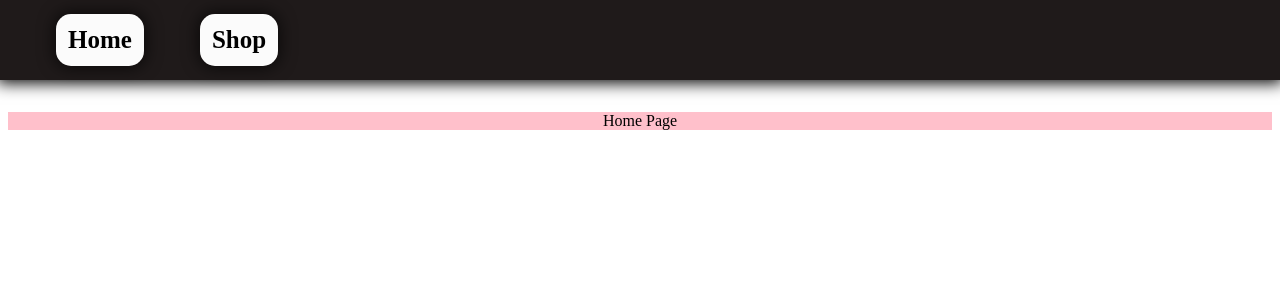
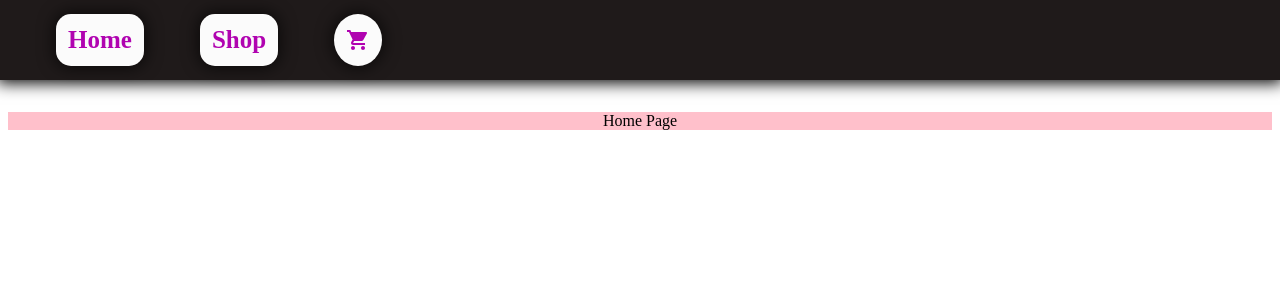
Before and after one commit to melxincognito/shopping-cart-react-testing, a React (Create React App) app: page / in a window 1280 px wide. Shown: the top 300 px of the page. Built offline with nearby package versions, Linux system fonts and the light colour scheme; a web font is replaced by a local one.

Commit message:
added shopping cart button

```diff
--- a/src/components/navigation/NavBar.component.css
+++ b/src/components/navigation/NavBar.component.css
@@ -27,7 +27,7 @@ li {
 }
 
 li:hover {
-  background-color: rgba(255, 186, 229, 0.9);
+  background-color: black;
   box-shadow: 0px 0px 15px 3px rgba(255, 211, 150, 0.855);
 }
 
@@ -35,5 +35,17 @@ li:hover {
   text-decoration: none;
   font-size: 25px;
   font-weight: bold;
-  color: #000000;
+  color: rgb(176, 3, 176);
 }
+
+.shopping-cart {
+  font-size: 25px;
+  font-weight: bold;
+  border-radius: 50%;
+  color: rgb(176, 3, 176);
+}
+
+.shopping-cart:hover {
+  background-color: black;
+  color: green;
+}
--- a/src/components/navigation/NavBar.js
+++ b/src/components/navigation/NavBar.js
@@ -1,6 +1,7 @@
 import React from "react";
-import { Link, Router } from "react-router-dom";
+import { Link } from "react-router-dom";
 import "./NavBar.component.css";
+import ShoppingCartIcon from "@mui/icons-material/ShoppingCart";
 export default function NavBar() {
   return (
     <>
@@ -16,6 +17,9 @@ export default function NavBar() {
               Shop
             </Link>
           </li>
+          <li class="shopping-cart">
+            <ShoppingCartIcon />
+          </li>
         </ul>
       </nav>
     </>
```
